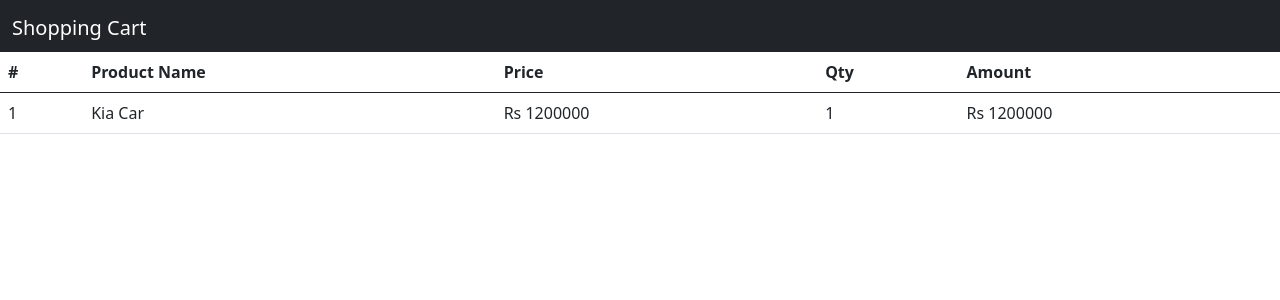
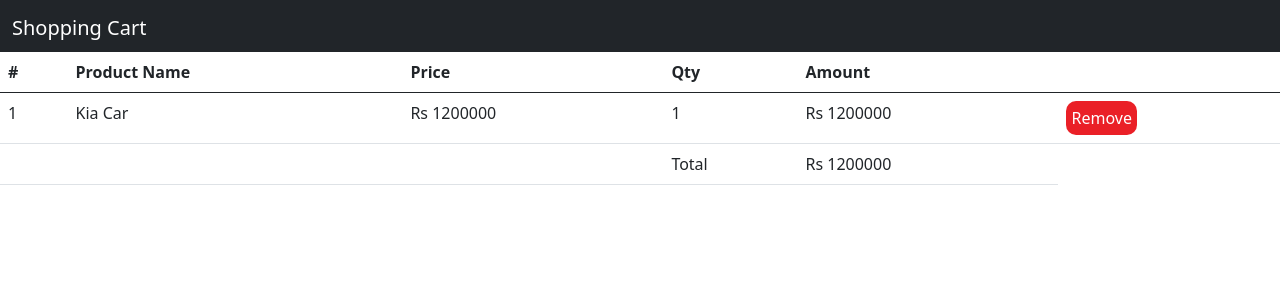
Before and after one commit to Amit-1998/DEV_PP_11, a React (Create React App) app in the folder Module3/shopping-cart/: page /cart in a window 1280 px wide. Shown: the top 300 px of the page. Built offline with nearby package versions, Linux system fonts and the light colour scheme.

Commit message:
useParams()

```diff
--- a/Module3/shopping-cart/src/App.js
+++ b/Module3/shopping-cart/src/App.js
@@ -15,7 +15,7 @@
                     <Cart />
                  </Route>
 
-                 <Route path="/preview">
+                 <Route path="/preview/:id">
                       <Preview />
                  </Route>
 
--- /dev/null
+++ b/Module3/shopping-cart/src/components/cart.css
@@ -0,0 +1,11 @@
+button{
+    border: none;
+    border-radius: 10px;
+    background: #EA2027;
+    color: white;
+    /* font-size: 20px; */
+    display: flex;
+    justify-content: center;
+    align-items: center;
+    padding: 5px
+}
--- a/Module3/shopping-cart/src/components/cart.jsx
+++ b/Module3/shopping-cart/src/components/cart.jsx
@@ -1,4 +1,5 @@
 import { useSelector } from "react-redux";
+import "./cart.css";
 
 let Cart = () => {
 
@@ -6,6 +7,7 @@
     console.log(state);
 
     let filteredArr = state.filter((el) => el.qty > 0);
+    let total = 0;
 
     return (
         <>
@@ -17,20 +19,33 @@
                         <th scope="col">Price</th>
                         <th scope="col">Qty</th>
                         <th scope="col">Amount</th>
+                        <th></th>
                     </tr>
                 </thead>
                 <tbody>
 
                      { filteredArr.map((el, index)=>{
+                          let amount = el.qty*el.price;
+                              total += amount;
+
                             return <tr>
                                   <td>{index+1}</td>
                                   <td>{el.name}</td>
                                   <td>Rs {el.price}</td>
                                   <td>{el.qty}</td>
-                                  <td>Rs {el.qty*el.price}</td>
+                                  <td>Rs {amount}</td>
+                                  <td><button>Remove</button></td>
                             </tr>
                        })
                      }
+
+                     <tr>
+                        <td></td>
+                        <td></td>
+                        <td></td>
+                        <td>Total</td>
+                        <td>Rs {total}</td>
+                     </tr>
 
                 </tbody>
             </table>
--- a/Module3/shopping-cart/src/components/home.jsx
+++ b/Module3/shopping-cart/src/components/home.jsx
@@ -1,18 +1,21 @@
 import Product from "./product"
 import "./home.css";
 import { useHistory } from "react-router-dom";
+import { useSelector } from "react-redux";
 
 let Home = () => {
 
     let history = useHistory(); //useHistory() is a hook function which comes from "react-router-dom"
     // on calling useHistory(), we get history object ,using this object we can navigate to different UI.
 
+    let state = useSelector((state) => state);
+
     return (
         <>
             <div className="product-container">
-                <Product />
-                <Product />
-                <Product />
+                {
+                   state.map((el, index) => ( <Product key={index} data={el}/> ))
+                }
             </div>
 
             <button onClick={ () => { history.push("/cart"); }} className="shopping-cart-home">
--- a/Module3/shopping-cart/src/components/preview.jsx
+++ b/Module3/shopping-cart/src/components/preview.jsx
@@ -1,6 +1,15 @@
+import { useSelector } from "react-redux";
+import { useParams } from "react-router-dom";
 import "./preview.css";
 
 let Preview = ()=>{
+
+    let { id } = useParams();
+    // console.log(value);
+    let state = useSelector(state=>state);
+    let reqObject = state[id];
+    console.log(reqObject);
+
     return (
         <>
           <div className="preview-container">
--- a/Module3/shopping-cart/src/components/product.css
+++ b/Module3/shopping-cart/src/components/product.css
@@ -1,7 +1,7 @@
 .product-card{
     height: 20rem;
     width: 15rem;
-    box-shadow: 5px 5px 2px 1px #126ba7;
+    box-shadow: 0px 0px 5px 5px #126ba7;
 }
 
 .product-img{
--- a/Module3/shopping-cart/src/components/product.jsx
+++ b/Module3/shopping-cart/src/components/product.jsx
@@ -1,10 +1,13 @@
+import { useHistory } from "react-router-dom";
 import "./product.css"
 
-let Product = ()=>{
+let Product = (props)=>{
+
+    let history = useHistory();
     return (
         <div className="product-card">
-             <div className="product-img">
-                 <img src="https://images-eu.ssl-images-amazon.com/images/I/71sxlhYhKWL._AC._SR360,460.jpg" alt="" />
+             <div onClick={ ()=>{ history.push(`/preview/${props.data.id}`) } } className="product-img">
+                 <img src= {props.data.img} />
              </div>
 
              <div className="product-btn">
--- a/Module3/shopping-cart/src/redux/reducers.js
+++ b/Module3/shopping-cart/src/redux/reducers.js
@@ -14,7 +14,7 @@
     {
         id: 1,
         name: "Kia Car",
-        img : "https://media.zigcdn.com/media/content/2019/Aug/2019_kia_seltos_fd_goa_zigwheels_1_640x480.jpg",
+        img : "https://i.pinimg.com/originals/90/a5/50/90a550a223fad3071f81c4154cc8125a.jpg",
         price: 1200000,
         qty: 1
 
```
